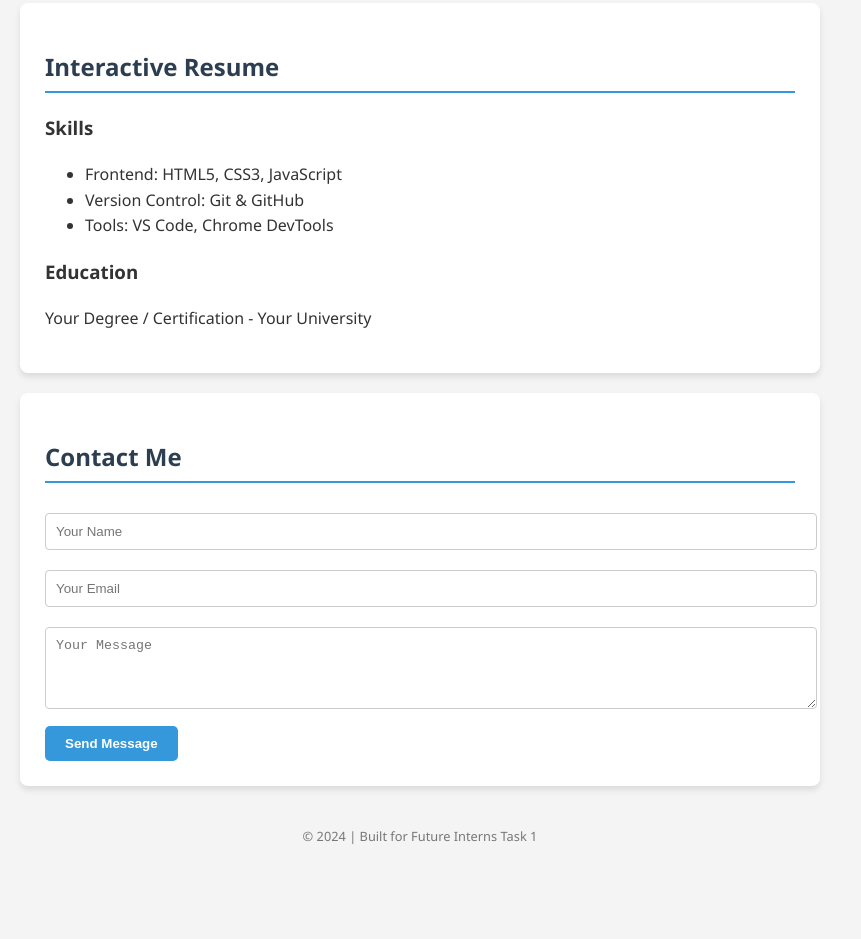
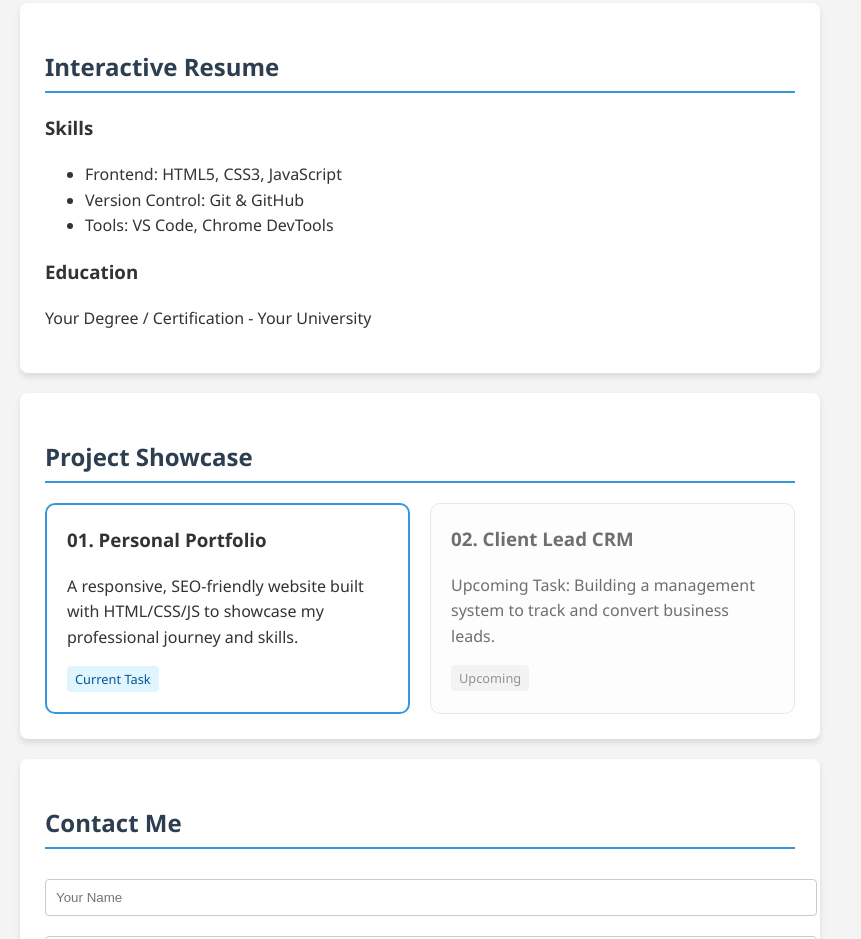
Before and after one commit to layau4934-hue/FUTURE_FS_01, a plain HTML site: page index.html in a window 1280 px wide. Shown: the part 491-1430 px from the top of the page, without its empty margins (0-861 px from the left). Before the commit the page ends 1371 px from the top, so only its background shows below. Drawn offline with Linux system fonts and the light colour scheme.

Commit message:
Update index.html

```diff
--- a/index.html
+++ b/index.html
@@ -38,7 +38,24 @@
         <h3>Education</h3>
         <p>Your Degree / Certification - Your University</p>
     </section>
+<section id="projects">
+    <h2>Project Showcase</h2>
+    <div style="display: grid; grid-template-columns: repeat(auto-fit, minmax(280px, 1fr)); gap: 20px; margin-top: 20px;">
 
+        <div style="border: 2px solid #3498db; padding: 20px; border-radius: 10px; background: #fff;">
+            <h3 style="margin-top: 0;">01. Personal Portfolio</h3>
+            <p>A responsive, SEO-friendly website built with HTML/CSS/JS to showcase my professional journey and skills.</p>
+            <span style="background: #e1f5fe; color: #01579b; padding: 4px 8px; border-radius: 4px; font-size: 0.8rem;">Current Task</span>
+        </div>
+
+        <div style="border: 1px solid #ddd; padding: 20px; border-radius: 10px; background: #fdfdfd; opacity: 0.7;">
+            <h3 style="margin-top: 0;">02. Client Lead CRM</h3>
+            <p>Upcoming Task: Building a management system to track and convert business leads.</p>
+            <span style="background: #eee; color: #666; padding: 4px 8px; border-radius: 4px; font-size: 0.8rem;">Upcoming</span>
+        </div>
+
+    </div>
+</section>
     <section id="contact">
         <h2>Contact Me</h2>
         <form class="contact-form">
```
